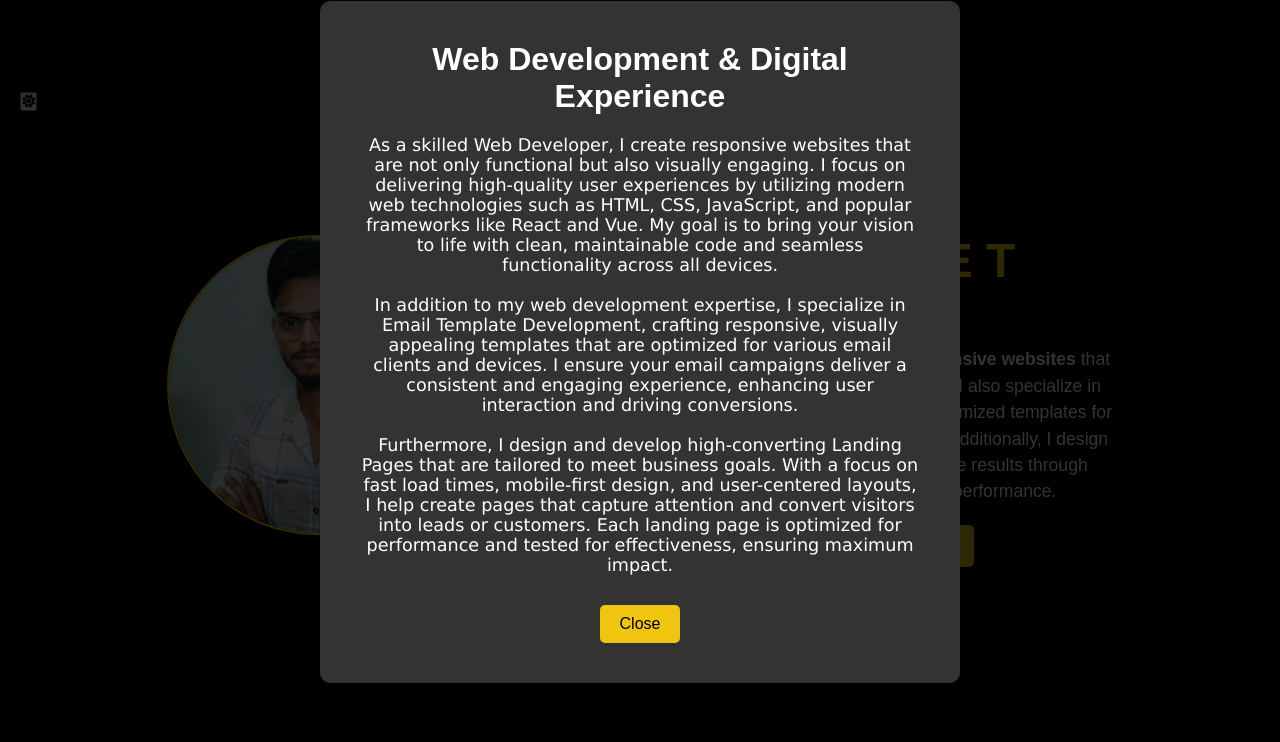
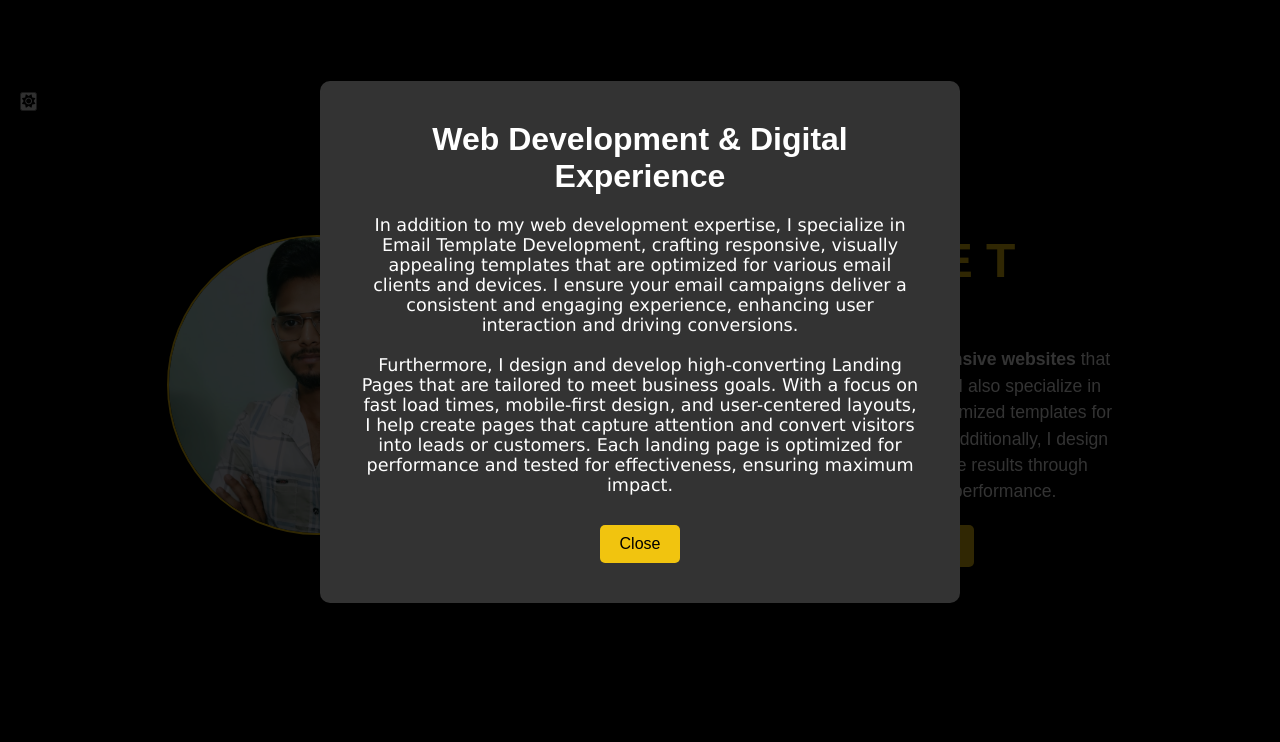
Before and after one commit to Abhishek200215/abhishek15, a plain HTML site: page index.html in a window 1280 px wide. Both pictures are taken after a click on the button "See My Work in Action". Shown: the part 58-800 px from the top of the page. Drawn offline with Linux system fonts and the light colour scheme; placeholder pictures from the web are drawn by us.

Commit message:
Update index.html

```diff
--- a/index.html
+++ b/index.html
@@ -313,8 +313,7 @@
       <div class="modal" id="aboutModal">
          <div class="modal-content">
             <h2>Web Development & Digital Experience</h2>
-            <p style="font-family: 'Lucida Grande', 'Lucida Sans Unicode', 'Lucida Sans', 'DejaVu Sans', Verdana, 'sans-serif'">As a skilled Web Developer, I create responsive websites that are not only functional but also visually engaging. I focus on delivering high-quality user experiences by utilizing modern web technologies such as HTML, CSS, JavaScript, and popular frameworks like React and Vue. My goal is to bring your vision to life with clean, maintainable code and seamless functionality across all devices.
-               <br><br>
+            <p style="font-family: 'Lucida Grande', 'Lucida Sans Unicode', 'Lucida Sans', 'DejaVu Sans', Verdana, 'sans-serif'">
                In addition to my web development expertise, I specialize in Email Template Development, crafting responsive, visually appealing templates that are optimized for various email clients and devices. I ensure your email campaigns deliver a consistent and engaging experience, enhancing user interaction and driving conversions.
                <br> <br>
                Furthermore, I design and develop high-converting Landing Pages that are tailored to meet business goals. With a focus on fast load times, mobile-first design, and user-centered layouts, I help create pages that capture attention and convert visitors into leads or customers. Each landing page is optimized for performance and tested for effectiveness, ensuring maximum impact.
```
